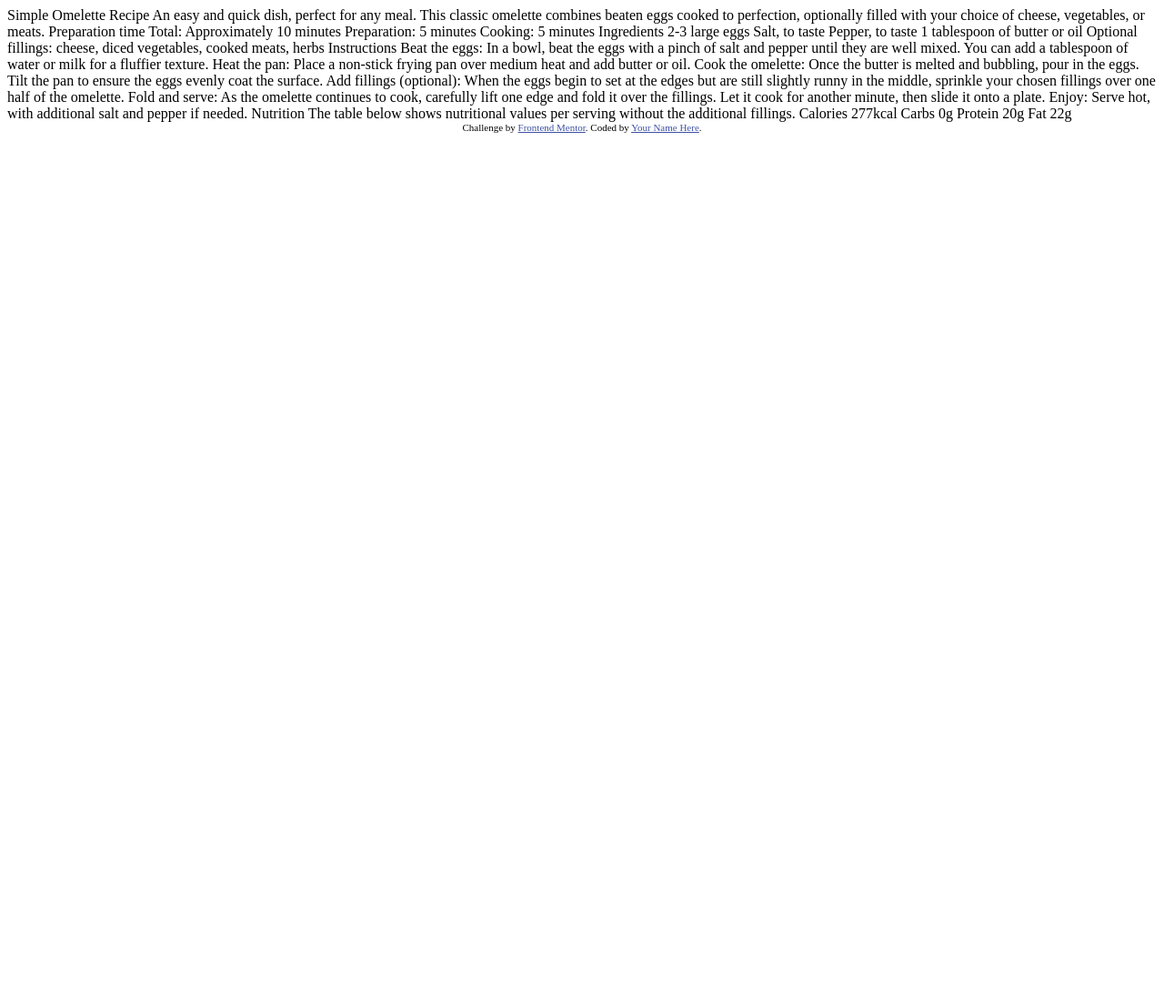
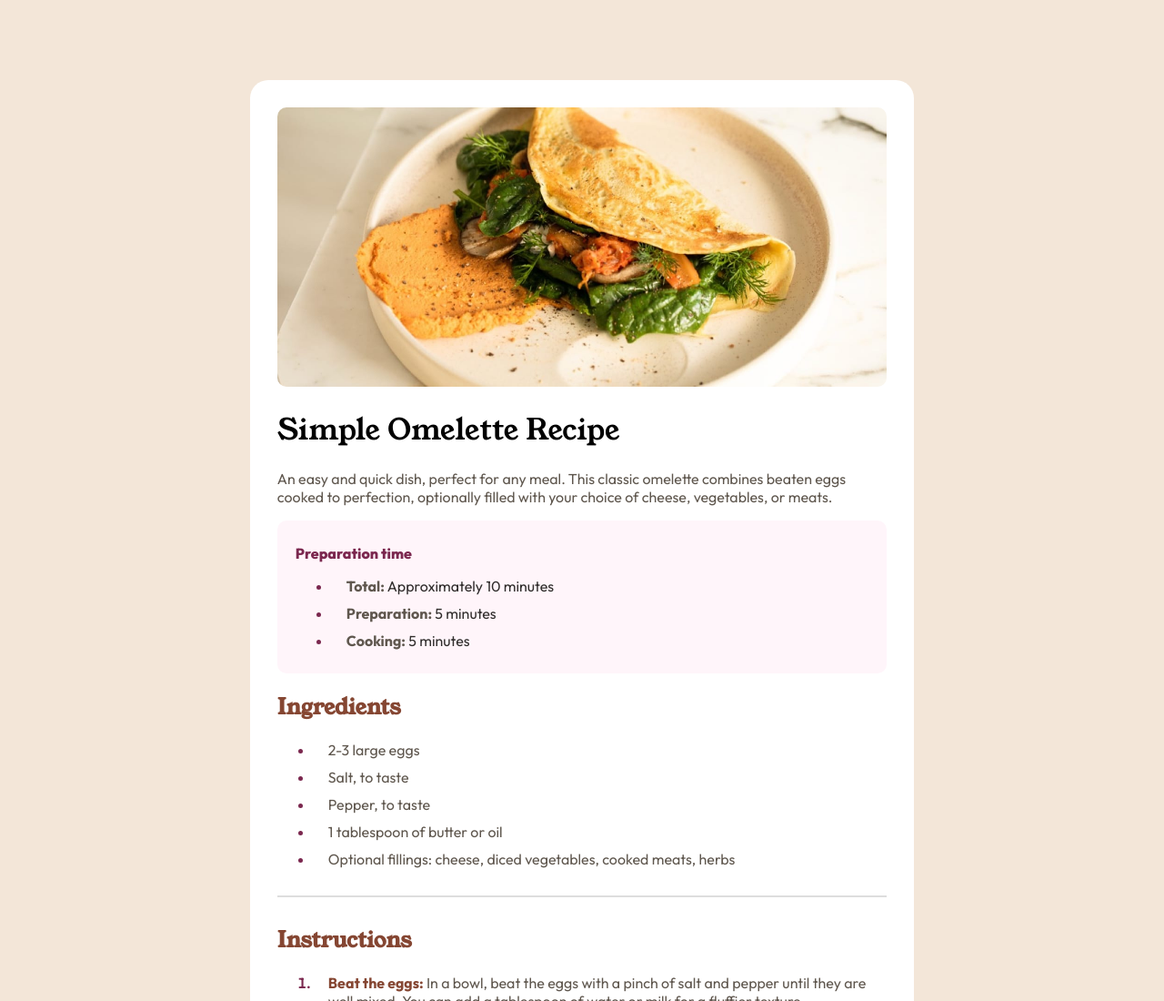
Before and after one commit to erika-codes/recipe-page, a plain HTML site: page index.html in a window 1280 px wide. Shown: the top 1100 px of the page at 91% size. Before the commit the page ends 800 px from the top, so only its background shows below. Drawn offline with Linux system fonts and the light colour scheme.

Commit message:
Completed recipe page

```diff
--- a/index.html
+++ b/index.html
@@ -1,77 +1,128 @@
 <!DOCTYPE html>
 <html lang="en">
   <head>
-  <meta charset="UTF-8">
-  <meta name="viewport" content="width=device-width, initial-scale=1.0"> <!-- displays site properly based on user's device -->
-
-  <link rel="icon" type="image/png" sizes="32x32" href="./assets/images/favicon-32x32.png">
+    <meta charset="UTF-8" />
+    <meta name="viewport" content="width=device-width, initial-scale=1.0" />
+    <!-- displays site properly based on user's device -->
+    <link rel="stylesheet" href="style.css" />
+    <link
+      href="https://fonts.googleapis.com/css2?family=Young+Serif&display=swap"
+      rel="stylesheet"
+    />
+    <link
+      href="https://fonts.googleapis.com/css2?family=Outfit:wght@100..900&display=swap"
+      rel="stylesheet"
+    />
+    <link
+      rel="icon"
+      type="image/png"
+      sizes="32x32"
+      href="./assets/images/favicon-32x32.png"
+    />
 
     <title>Frontend Mentor | Recipe page</title>
-
-  <!-- Feel free to remove these styles or customise in your own stylesheet 👍 -->
-  <style>
-    .attribution { font-size: 11px; text-align: center; }
-    .attribution a { color: hsl(228, 45%, 44%); }
-  </style>
   </head>
   <body>
+    <main>
+      <div class="container">
+        <div class="card">
+          <img
+            src="./assets/images/image-omelette.jpeg"
+            alt="An omelette filled with cheese and vegetables"
+          />
+          <h1>Simple Omelette Recipe</h1>
+          <p>
+            An easy and quick dish, perfect for any meal. This classic omelette
+            combines beaten eggs cooked to perfection, optionally filled with
+            your choice of cheese, vegetables, or meats.
+          </p>
 
-  Simple Omelette Recipe
+          <section class="prep-time">
+            <p>Preparation time</p>
+            <ul>
+              <li><span>Total:</span> Approximately 10 minutes</li>
+              <li><span>Preparation:</span> 5 minutes</li>
+              <li><span>Cooking:</span> 5 minutes</li>
+            </ul>
+          </section>
+          <section class="info">
+            <h2>Ingredients</h2>
+            <ul>
+              <li>2-3 large eggs</li>
+              <li>Salt, to taste</li>
+              <li>Pepper, to taste</li>
+              <li>1 tablespoon of butter or oil</li>
+              <li>
+                Optional fillings: cheese, diced vegetables, cooked meats, herbs
+              </li>
+            </ul>
+            <hr />
 
-  An easy and quick dish, perfect for any meal. This classic omelette combines beaten eggs cooked
-  to perfection, optionally filled with your choice of cheese, vegetables, or meats.
+            <h2>Instructions</h2>
+            <ol>
+              <li>
+                <span>Beat the eggs:</span> In a bowl, beat the eggs with a
+                pinch of salt and pepper until they are well mixed. You can add
+                a tablespoon of water or milk for a fluffier texture.
+              </li>
 
-  Preparation time
+              <li>
+                <span>Heat the pan:</span> Place a non-stick frying pan over
+                medium heat and add butter or oil.
+              </li>
 
-  Total: Approximately 10 minutes
-  Preparation: 5 minutes
-  Cooking: 5 minutes
+              <li>
+                <span>Cook the omelette:</span> Once the butter is melted and
+                bubbling, pour in the eggs. Tilt the pan to ensure the eggs
+                evenly coat the surface.
+              </li>
 
-  Ingredients
+              <li>
+                <span>Add fillings (optional):</span> When the eggs begin to set
+                at the edges but are still slightly runny in the middle,
+                sprinkle your chosen fillings over one half of the omelette.
+              </li>
 
-  2-3 large eggs
-  Salt, to taste
-  Pepper, to taste
-  1 tablespoon of butter or oil
-  Optional fillings: cheese, diced vegetables, cooked meats, herbs
+              <li>
+                <span>Fold and serve:</span> As the omelette continues to cook,
+                carefully lift one edge and fold it over the fillings. Let it
+                cook for another minute, then slide it onto a plate.
+              </li>
 
-  Instructions
+              <li>
+                <span>Enjoy:</span> Serve hot, with additional salt and pepper
+                if needed.
+              </li>
+            </ol>
+            <hr />
 
-  Beat the eggs: In a bowl, beat the eggs with a pinch of salt and pepper until they are well mixed.
-  You can add a tablespoon of water or milk for a fluffier texture.
+            <h2>Nutrition</h2>
 
-  Heat the pan: Place a non-stick frying pan over medium heat and add butter or oil.
-
-  Cook the omelette: Once the butter is melted and bubbling, pour in the eggs. Tilt the pan to ensure
-  the eggs evenly coat the surface.
-
-  Add fillings (optional): When the eggs begin to set at the edges but are still slightly runny in the
-  middle, sprinkle your chosen fillings over one half of the omelette.
-
-  Fold and serve: As the omelette continues to cook, carefully lift one edge and fold it over the
-  fillings. Let it cook for another minute, then slide it onto a plate.
-
-  Enjoy: Serve hot, with additional salt and pepper if needed.
-
-  Nutrition
-
-  The table below shows nutritional values per serving without the additional fillings.
-
-  Calories
-  277kcal
-
-  Carbs
-  0g
-
-  Protein
-  20g
-
-  Fat
-  22g
-
-  <div class="attribution">
-    Challenge by <a href="https://www.frontendmentor.io?ref=challenge" target="_blank">Frontend Mentor</a>.
-    Coded by <a href="#">Your Name Here</a>.
+            <p>
+              The table below shows nutritional values per serving without the
+              additional fillings.
+            </p>
+            <table>
+              <tr>
+                <td>Calories</td>
+                <td><span>277kcal</span></td>
+              </tr>
+              <tr>
+                <td>Carbs</td>
+                <td><span>0g</span></td>
+              </tr>
+              <tr>
+                <td>Protein</td>
+                <td><span>20g</span></td>
+              </tr>
+              <tr>
+                <td>Fat</td>
+                <td><span>22g</span></td>
+              </tr>
+            </table>
+          </section>
         </div>
+      </div>
+    </main>
   </body>
 </html>
--- /dev/null
+++ b/style.css
@@ -0,0 +1,88 @@
+body {
+  font-family: "Outfit", sans-serif;
+  color: hsl(30, 10%, 34%);
+  display: flex;
+  flex-direction: column;
+  justify-content: center;
+  align-items: center;
+  background-color: hsl(30, 54%, 90%);
+}
+
+h1 {
+  font-family: "Young Serif", serif;
+  font-weight: 500;
+  color: black;
+}
+
+h2 {
+  font-family: "Young Serif", serif;
+  color: hsl(14, 45%, 36%);
+}
+
+img {
+  width: 100%;
+  border-radius: 10px;
+}
+
+span {
+  font-weight: bold;
+  color: hsl(14, 45%, 36%);
+}
+
+li {
+  padding-left: 1em;
+  margin-bottom: 10px;
+}
+
+table {
+  width: 100%;
+}
+
+td {
+  padding: 10px 30px;
+  border-bottom: 1px solid #ddd;
+}
+
+tr:last-child td {
+  border: none;
+}
+
+.info > hr {
+  margin: 30px 0px;
+  border: 1px solid #ddd;
+}
+
+.container {
+  display: flex;
+  justify-content: center;
+  align-items: center;
+  max-width: 730.28px;
+  margin: 80px 0px;
+}
+
+.card {
+  background-color: hsl(0, 0%, 100%);
+  padding: 30px 30px;
+  border-radius: 20px;
+}
+
+.prep-time {
+  background-color: hsl(330, 100%, 98%);
+  padding: 10px 20px;
+  border-radius: 10px;
+  color: hsl(24, 5%, 18%);
+}
+
+.prep-time > p {
+  color: hsl(332, 51%, 32%);
+  font-weight: 800;
+}
+
+.prep-time > ul > li > span {
+  color: hsl(30, 10%, 34%);
+}
+
+li::marker {
+  color: hsl(332, 51%, 32%);
+  font-weight: 600;
+}
```
Also changed, not shown: 2 other files. Lines whose indentation alone changed are shown as unchanged.
